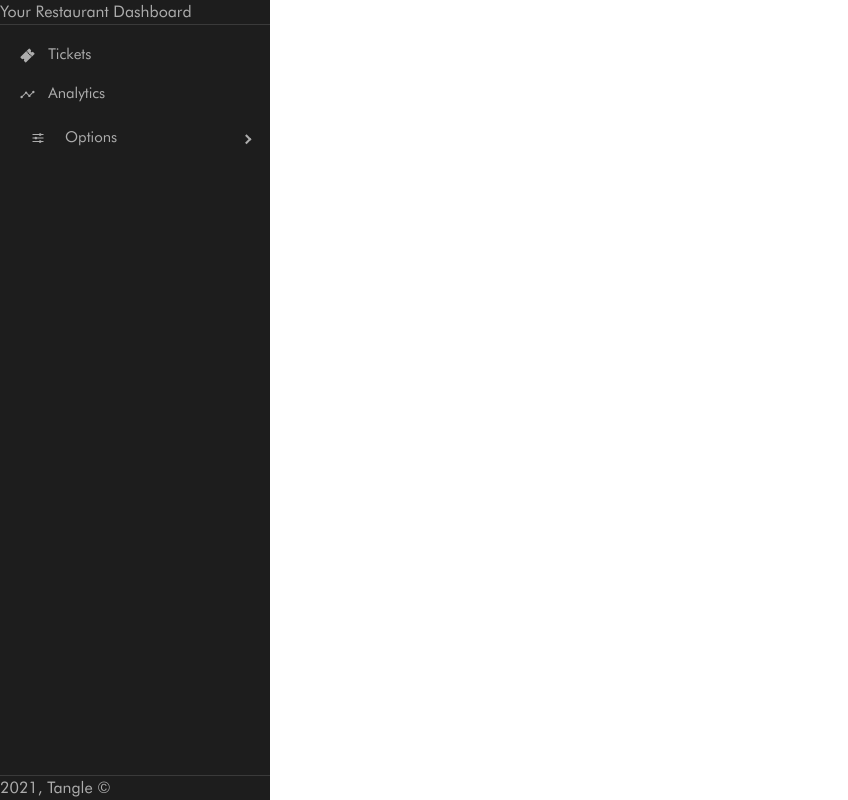
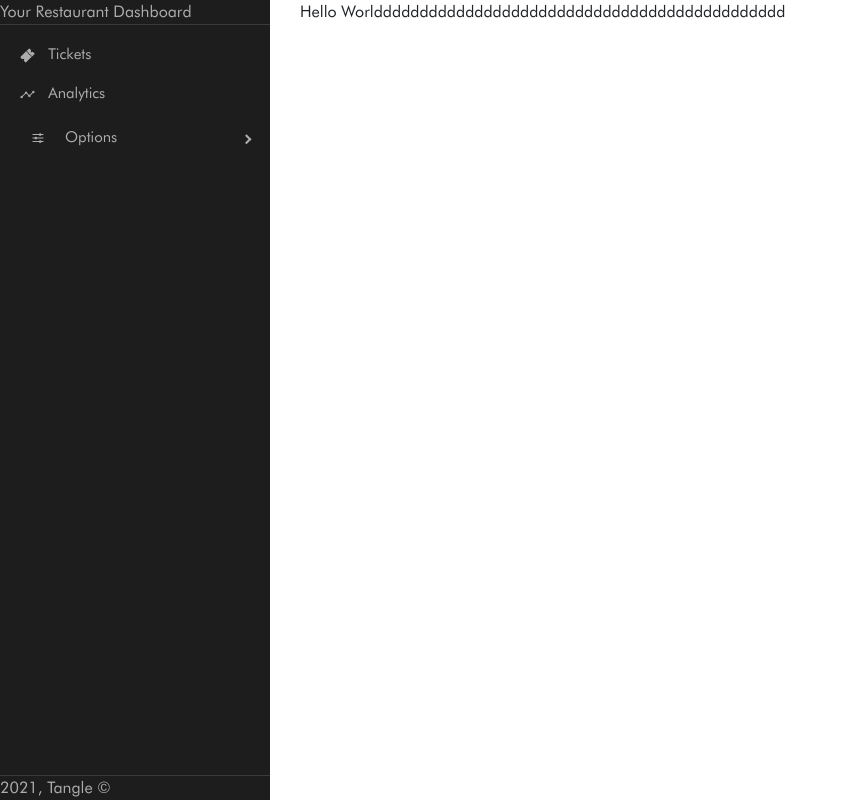
Before and after one commit to Xeloboyo/ASDG5_Project, a React (Create React App) app in the folder client/: page / in a window 1280 px wide. Shown: the whole page, without its empty margins (0-848 px from the left). Built offline with nearby package versions, Linux system fonts and the light colour scheme.

Commit message:
fix sidebar css

```diff
--- a/client/src/components/Sidebar.js
+++ b/client/src/components/Sidebar.js
@@ -26,8 +26,15 @@ const Sidebar = () => {
   return (
     <div
       style={{
-        position: 'absolute',
-        height: '100%'
+        position: 'fixed',
+        height: '100%',
+        overflow: 'hidden',
+        whiteSpace: 'normal',
+        zIndex: '1',
+        overflowX: 'hidden',
+        top: 0,
+        left: 0
+        // marginRight: '300px'
       }}
     >
       <ProSidebar>
--- a/client/src/components/business-pro/BusinessPro.jsx
+++ b/client/src/components/business-pro/BusinessPro.jsx
@@ -5,9 +5,11 @@ class BusinessPro extends Component {
   render() {
     return (
       <div>
-        <div>"Hello World"</div>
         <div>
           <Sidebar />
+          <div style={{ marginLeft: '300px' }}>
+            Hello Worlddddddddddddddddddddddddddddddddddddddddddddd
+          </div>
         </div>
       </div>
     );
--- a/client/src/components/staff-takeaway-ticket/staffTakeawayTicket.jsx
+++ b/client/src/components/staff-takeaway-ticket/staffTakeawayTicket.jsx
@@ -5,9 +5,11 @@ class StaffTakeaway extends Component {
   render() {
     return (
       <div>
-        <div>"Hello World"</div>
         <div>
           <Sidebar />
+          <div style={{ marginLeft: '300px' }}>
+            Hello Worlddddddddddddddddddddddddddddddddddddddddddddd
+          </div>
         </div>
       </div>
     );
--- a/client/src/index.js
+++ b/client/src/index.js
@@ -6,12 +6,14 @@ import './index.css';
 //import 'bootstrap/dist/css/bootstrap.min.css';
 import './scss/style.scss';
 
-import Sidebar from './components/Sidebar';
+import BizPro from './components/business-pro/BusinessPro';
+import Ticket from './components/staff-takeaway-ticket/staffTakeawayTicket';
 
 ReactDOM.render(
   <React.StrictMode>
     {/* <App /> */}
-    <Sidebar />
+    <BizPro />
+    {/* <Ticket /> */}
   </React.StrictMode>,
   document.getElementById('root')
 );
```
